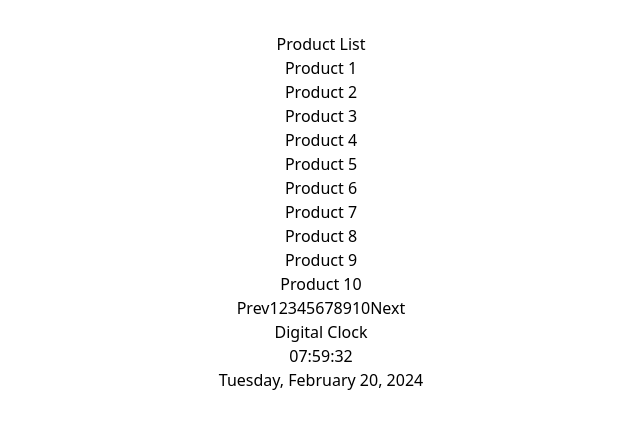
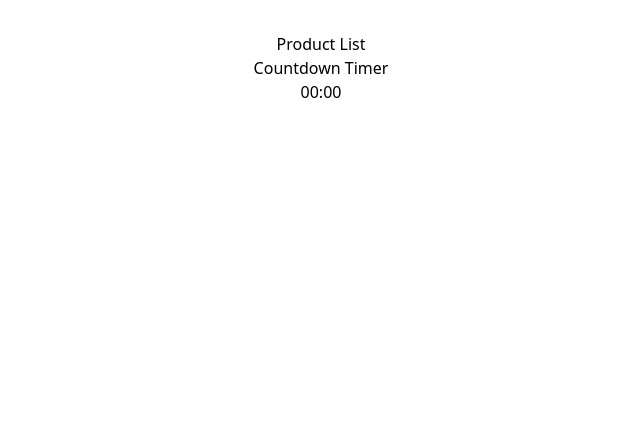
Before and after one commit to Sandunrmst/react-rapid-components-2, a React (Vite) app: page / in a window 1280 px wide. Shown: the top 428 px of the page, without its empty margins (319-959 px from the left). Built offline with nearby package versions, Linux system fonts and the light colour scheme.

Commit message:
build countdown Timmer

```diff
--- a/src/App.jsx
+++ b/src/App.jsx
@@ -2,14 +2,17 @@ import { useState } from "react";
 import "./App.css";
 import ProductPage from "./components/pagination/productPage";
 import DigitalClock from "./components/digitalClock";
+import CountdownTimer from "./components/countDownTimer";
+import TimerTest from "./components/countDownTimer/timerTest";
 
 function App() {
   return (
     <>
       <h1 className="text-3xl font-bold  text-orange-800">Product List</h1>
 
-      <ProductPage />
-      <DigitalClock />
+      {/* <ProductPage /> */}
+      {/* <DigitalClock /> */}
+      <TimerTest />
     </>
   );
 }
--- /dev/null
+++ b/src/components/countDownTimer/index.jsx
@@ -0,0 +1,47 @@
+import React, { useEffect, useRef, useState } from "react";
+
+const CountdownTimer = ({ initialTime, onTimeFinish }) => {
+  const [time, setTime] = useState(initialTime);
+  const [isRunning, setIsRunning] = useState(true);
+  const intervalRef = useRef();
+
+  useEffect(() => {
+    if (isRunning) {
+      intervalRef.current = setInterval(() => {
+        setTime((prevTime) => {
+          if (prevTime === 0) {
+            clearInterval(intervalRef.current);
+            setIsRunning(false);
+
+            if (onTimeFinish) {
+              onTimeFinish();
+            }
+            return 0;
+          }
+          return prevTime - 1;
+        });
+      }, 1000);
+    } else {
+      clearInterval(intervalRef.current);
+    }
+
+    return () => {
+      clearInterval(intervalRef.current);
+    };
+  }, [isRunning, onTimeFinish]);
+
+  const minutes = Math.floor(time / 60);
+  const seconds = time % 60;
+
+  console.log(minutes, seconds);
+
+  return (
+    <div className="">
+      <p>
+        {String(minutes).padStart(2, "0")}:{String(seconds).padStart(2, "0")}
+      </p>
+    </div>
+  );
+};
+
+export default CountdownTimer;
--- /dev/null
+++ b/src/components/countDownTimer/timerTest.jsx
@@ -0,0 +1,15 @@
+import CountdownTimer from ".";
+
+const TimerTest = () => {
+  function handleTimeFinish() {
+    console.log("Once timmer is finished API call trigger and save data on DB");
+  }
+  return (
+    <div>
+      <h1>Countdown Timer</h1>
+      <CountdownTimer initialTime={5} onTimeFinish={handleTimeFinish} />
+    </div>
+  );
+};
+
+export default TimerTest;
```
